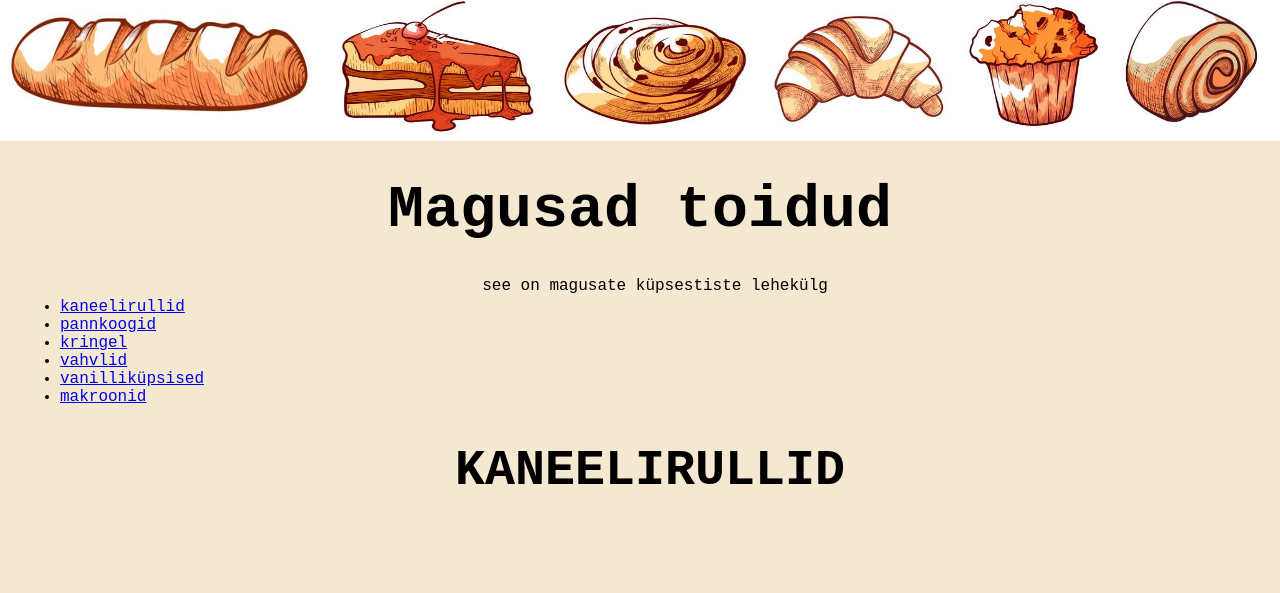
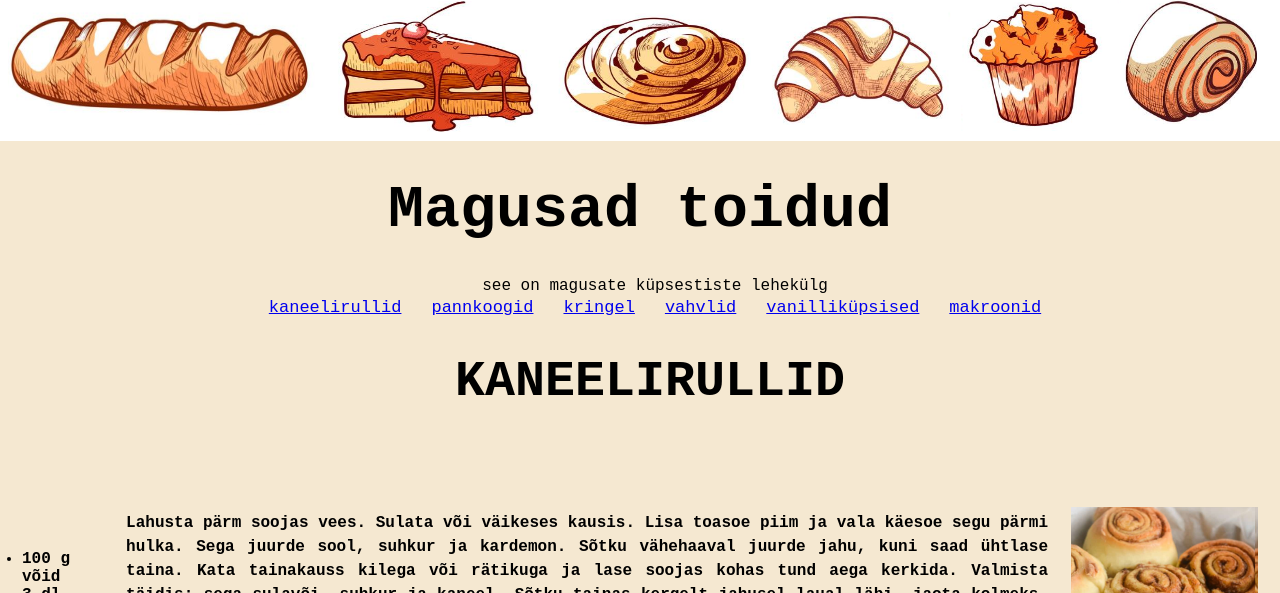
Before and after one commit to marieluha/SE_veebileht, a plain HTML site: page magus.html in a window 1280 px wide. Shown: the part 137-730 px from the top of the page. Drawn offline with Linux system fonts and the light colour scheme.

Commit message:
sisukord

```diff
--- a/style.css
+++ b/style.css
@@ -62,6 +62,22 @@ h1 {
 
 html {
     scroll-behavior: smooth;
+}
+
+.magus_list, .soolane_list {
+    display: flex;
+    justify-content: center;
+}
+
+.magus_list ul, .soolane_list ul {
+    display: flex;
+    list-style: none;
+    padding: 0;
+}
+
+.magus_list li, .soolane_list li {
+    margin-right: 30px;
+    font-size: 17px;
 }
 
 
```
